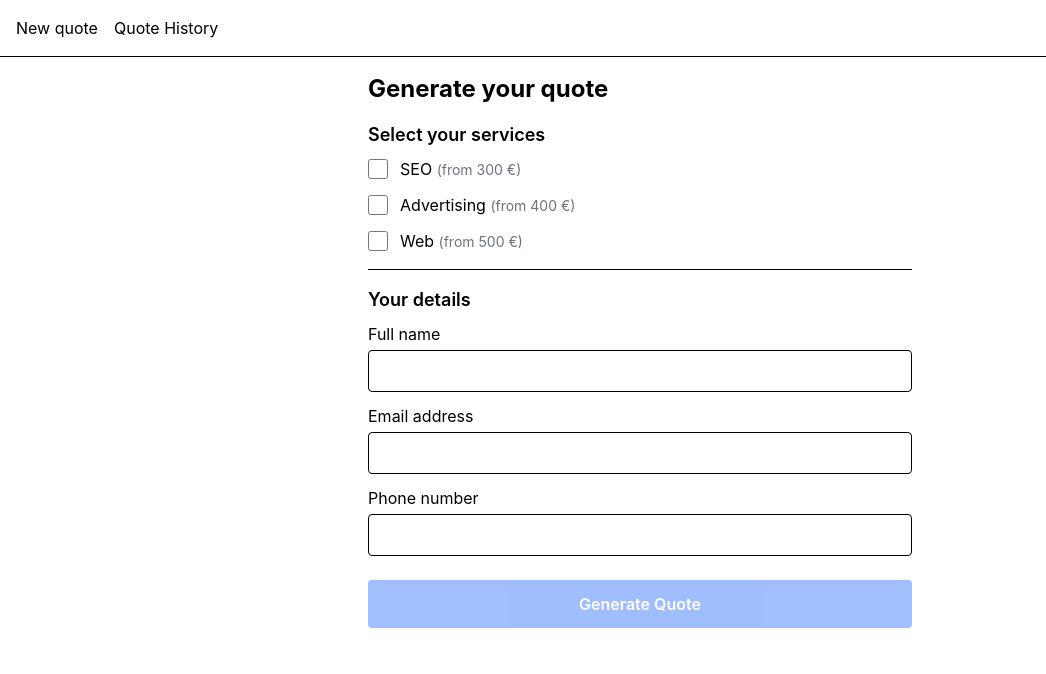
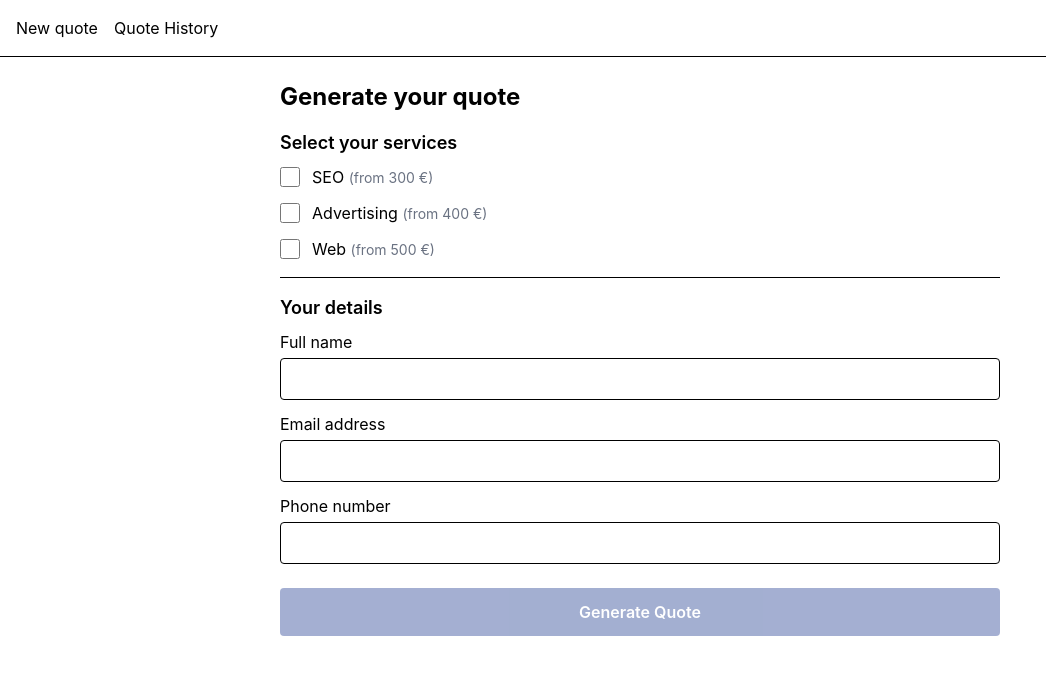
Before and after one commit to oriolcalicab/PROJECTE-BUDGET-PRESSUPOSTOS-DE-SERVEIS-DIGITALS, a React (Vite) app: page / in a window 1280 px wide. Shown: the top 674 px of the page, without its empty margins (0-1046 px from the left). Built offline with nearby package versions, Linux system fonts and the light colour scheme.

Commit message:
feat: apply responsive breakpoints to CreateQuote page

```diff
--- a/src/pages/CreateQuote.tsx
+++ b/src/pages/CreateQuote.tsx
@@ -54,7 +54,7 @@ export function CreateQuote() {
   }
 
   return(
-    <div className="max-w-xl mx-auto p-4">
+    <div className="max-w-xl mx-auto p-4 md:max-w-2xl md:p-6 lg:max-w-3xl">
         <h1 className="text-2xl font-bold mb-4">Generate your quote</h1>
         <ServiceSelector
             selectedServices={selectedServices}
@@ -75,7 +75,7 @@ export function CreateQuote() {
         <QuoteSummary lines={lines} total={total} />
 
         <button
-            className="mt-6 w-full bg-blue-600 text-white rounded py-3 font-semibold disabled:opacity-40"
+            className="mt-6 w-full md:w-full md:bg-cyan-700 lg:w-full lg:bg-blue-900 bg-blue-600 text-white rounded py-3 font-semibold disabled:opacity-40"
             onClick={handleGenerate}
             disabled={!isFormValid}
         >
```
